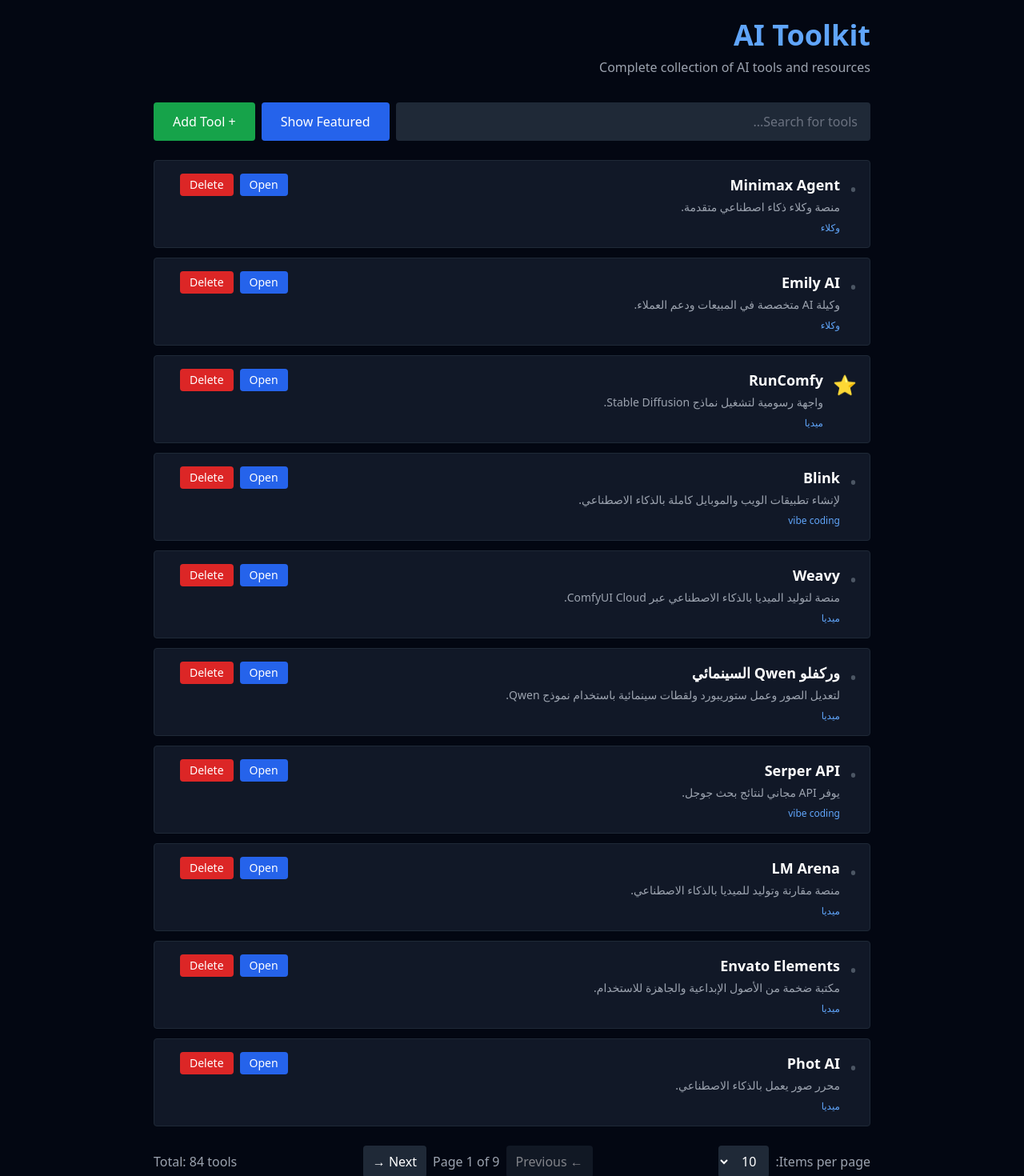
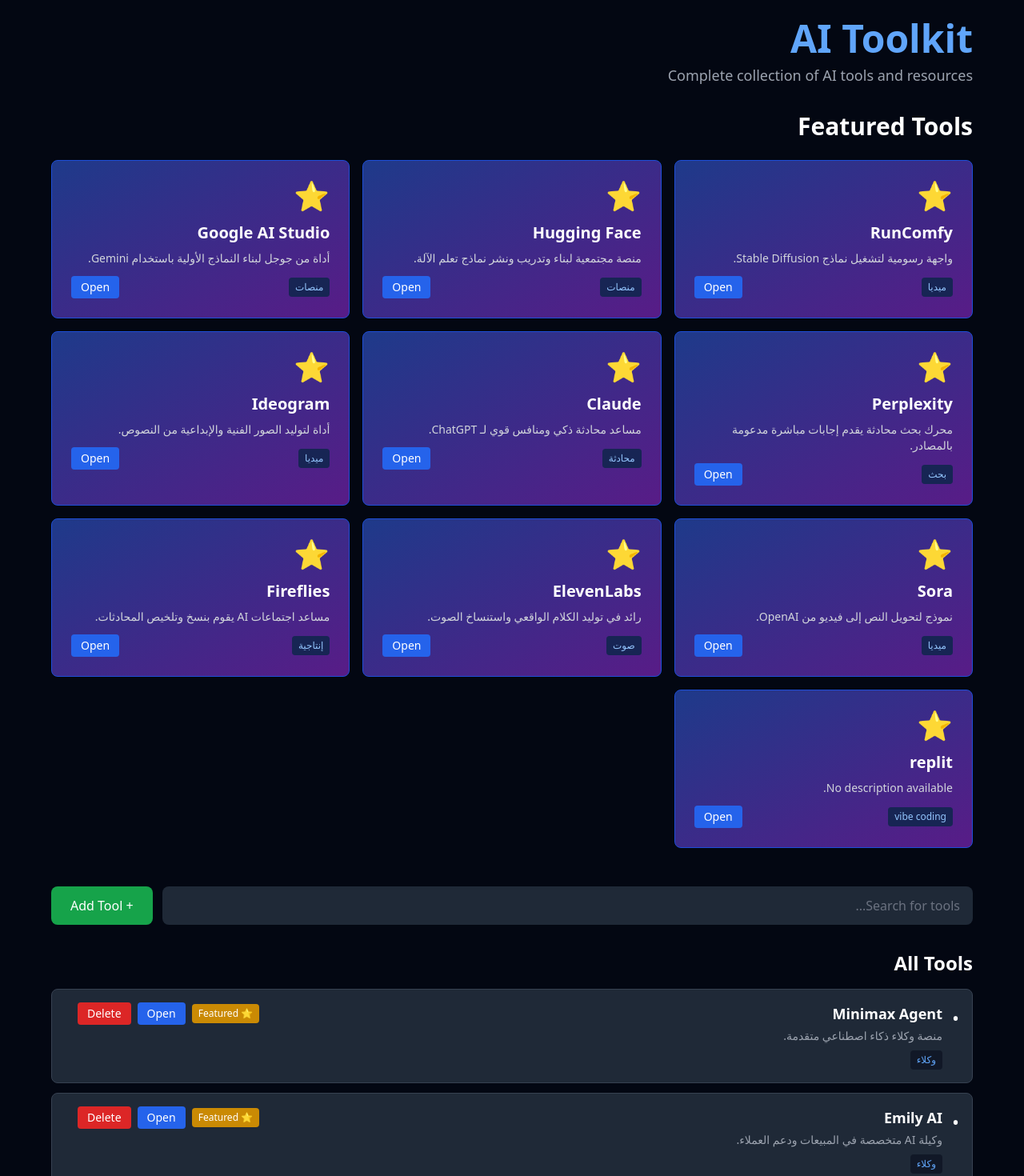
Before and after one commit to Omarhussien2/toolkit, a React (Vite) app: page / in a window 1280 px wide. Shown: the top 1470 px of the page at 80% size. Built offline with nearby package versions, Linux system fonts and the light colour scheme.

Commit message:
Redesign: Add Featured Tools section, improve UX with better layout

```diff
--- a/App.tsx
+++ b/App.tsx
@@ -3,20 +3,20 @@ import { initialTools } from './data';
 
 function App() {
   const [searchQuery, setSearchQuery] = useState('');
-  const [filterMode, setFilterMode] = useState('all');
-  const [currentPage, setCurrentPage] = useState(1);
-  const [itemsPerPage, setItemsPerPage] = useState(10);
   const [allTools, setAllTools] = useState(initialTools || []);
   const [showAddForm, setShowAddForm] = useState(false);
   const [newTool, setNewTool] = useState({ name: '', description: '', category: '', toolUrl: '', featured: false });
+  const [currentPage, setCurrentPage] = useState(1);
+  const [itemsPerPage, setItemsPerPage] = useState(10);
 
-  // Filter and search logic
+  // Separate featured and regular tools
+  const featuredTools = useMemo(() => {
+    return allTools.filter(tool => tool.featured);
+  }, [allTools]);
+
+  // Filtered tools for search (excluding featured in main list)
   const filteredTools = useMemo(() => {
-    let result = allTools;
-
-    if (filterMode === 'featured') {
-      result = result.filter(tool => tool.featured);
-    }
+    let result = allTools.filter(tool => !tool.featured);
 
     if (searchQuery.trim()) {
       result = result.filter(tool =>
@@ -27,7 +27,7 @@ function App() {
     }
 
     return result;
-  }, [searchQuery, filterMode, allTools]);
+  }, [searchQuery, allTools]);
 
   // Pagination logic
   const totalPages = Math.ceil(filteredTools.length / itemsPerPage);
@@ -53,18 +53,71 @@ function App() {
     setAllTools(allTools.filter(tool => tool.id !== id));
   };
 
+  const toggleFeatured = (id) => {
+    setAllTools(allTools.map(tool =>
+      tool.id === id ? { ...tool, featured: !tool.featured } : tool
+    ));
+  };
+
+  const removeFeatured = (id) => {
+    setAllTools(allTools.map(tool =>
+      tool.id === id ? { ...tool, featured: false } : tool
+    ));
+  };
+
   return (
     <div className="min-h-screen bg-gray-950 text-white p-6">
       {/* Header */}
-      <div className="max-w-4xl mx-auto mb-8">
-        <h1 className="text-4xl font-bold text-blue-400 mb-2">AI Toolkit</h1>
-        <p className="text-gray-400">Complete collection of AI tools and resources</p>
+      <div className="max-w-6xl mx-auto mb-8">
+        <h1 className="text-5xl font-bold text-blue-400 mb-2">AI Toolkit</h1>
+        <p className="text-gray-400 text-lg">Complete collection of AI tools and resources</p>
       </div>
 
-      {/* Search & Filter Section */}
-      <div className="max-w-4xl mx-auto mb-6 space-y-4">
-        <div className="flex gap-2">
-          <div className="flex-1">
+      {/* Featured Tools Section */}
+      {featuredTools.length > 0 && (
+        <div className="max-w-6xl mx-auto mb-12">
+          <h2 className="text-3xl font-bold text-white mb-6">Featured Tools</h2>
+          <div className="grid grid-cols-1 md:grid-cols-2 lg:grid-cols-3 gap-4">
+            {featuredTools.map((tool) => (
+              <div
+                key={tool.id}
+                className="bg-gradient-to-br from-blue-900 to-purple-900 border border-blue-700 rounded-lg p-6 hover:shadow-lg hover:shadow-blue-500/50 transition group"
+              >
+                <div className="flex items-start justify-between mb-3">
+                  <span className="text-4xl">⭐</span>
+                  <button
+                    onClick={() => removeFeatured(tool.id)}
+                    className="opacity-0 group-hover:opacity-100 px-2 py-1 text-xs bg-red-600 hover:bg-red-700 rounded transition"
+                    title="Remove from featured"
+                  >
+                    Remove
+                  </button>
+                </div>
+                <h3 className="text-xl font-bold text-white mb-2">{tool.name}</h3>
+                <p className="text-sm text-gray-300 mb-3">{tool.description}</p>
+                <div className="flex items-center justify-between">
+                  <span className="text-xs text-blue-300 bg-blue-950 px-2 py-1 rounded">
+                    {tool.category}
+                  </span>
+                  <a
+                    href={tool.toolUrl}
+                    target="_blank"
+                    rel="noopener noreferrer"
+                    className="px-3 py-1 text-sm bg-blue-600 hover:bg-blue-700 rounded font-medium transition"
+                  >
+                    Open
+                  </a>
+                </div>
+              </div>
+            ))}
+          </div>
+        </div>
+      )}
+
+      {/* Search & Controls Section */}
+      <div className="max-w-6xl mx-auto mb-8 space-y-4">
+        <div className="flex gap-3 flex-wrap">
+          <div className="flex-1 min-w-[300px]">
             <input
               type="text"
               placeholder="Search for tools..."
@@ -73,55 +126,49 @@ function App() {
                 setSearchQuery(e.target.value);
                 setCurrentPage(1);
               }}
-              className="w-full bg-gray-800 text-white rounded px-4 py-3 focus:outline-none focus:ring-2 focus:ring-blue-500 placeholder-gray-500"
+              className="w-full bg-gray-800 text-white rounded-lg px-4 py-3 focus:outline-none focus:ring-2 focus:ring-blue-500 placeholder-gray-500"
             />
           </div>
           <button
-            onClick={() => {
-              setFilterMode(filterMode === 'all' ? 'featured' : 'all');
-              setCurrentPage(1);
-            }}
-            className="px-6 py-3 bg-blue-600 hover:bg-blue-700 rounded font-medium transition"
+            onClick={() => setShowAddForm(!showAddForm)}
+            className="px-6 py-3 bg-green-600 hover:bg-green-700 rounded-lg font-medium transition flex items-center gap-2"
           >
-            {filterMode === 'all' ? 'Show Featured' : 'Show All'}
-          </button>
-          <button
-            onClick={() => setShowAddForm(!showAddForm)}
-            className="px-6 py-3 bg-green-600 hover:bg-green-700 rounded font-medium transition"
-          >
-            + Add Tool
+            <span>+ Add Tool</span>
           </button>
         </div>
 
         {/* Add Tool Form */}
         {showAddForm && (
-          <div className="bg-gray-800 border border-gray-700 rounded p-4 space-y-3">
+          <div className="bg-gray-800 border border-gray-700 rounded-lg p-6 space-y-4">
+            <h3 className="text-xl font-bold text-white">Add New Tool</h3>
+            <div className="grid grid-cols-1 md:grid-cols-2 gap-4">
               <input
                 type="text"
                 placeholder="Tool Name"
                 value={newTool.name}
                 onChange={(e) => setNewTool({ ...newTool, name: e.target.value })}
-              className="w-full bg-gray-900 text-white rounded px-3 py-2 focus:outline-none focus:ring-2 focus:ring-blue-500"
-            />
-            <textarea
-              placeholder="Description"
-              value={newTool.description}
-              onChange={(e) => setNewTool({ ...newTool, description: e.target.value })}
-              className="w-full bg-gray-900 text-white rounded px-3 py-2 focus:outline-none focus:ring-2 focus:ring-blue-500 h-20"
+                className="bg-gray-900 text-white rounded px-4 py-2 focus:outline-none focus:ring-2 focus:ring-blue-500"
               />
               <input
                 type="text"
                 placeholder="Category"
                 value={newTool.category}
                 onChange={(e) => setNewTool({ ...newTool, category: e.target.value })}
-              className="w-full bg-gray-900 text-white rounded px-3 py-2 focus:outline-none focus:ring-2 focus:ring-blue-500"
+                className="bg-gray-900 text-white rounded px-4 py-2 focus:outline-none focus:ring-2 focus:ring-blue-500"
+              />
+            </div>
+            <textarea
+              placeholder="Description"
+              value={newTool.description}
+              onChange={(e) => setNewTool({ ...newTool, description: e.target.value })}
+              className="w-full bg-gray-900 text-white rounded px-4 py-2 focus:outline-none focus:ring-2 focus:ring-blue-500 h-20"
             />
             <input
               type="url"
               placeholder="Tool URL"
               value={newTool.toolUrl}
               onChange={(e) => setNewTool({ ...newTool, toolUrl: e.target.value })}
-              className="w-full bg-gray-900 text-white rounded px-3 py-2 focus:outline-none focus:ring-2 focus:ring-blue-500"
+              className="w-full bg-gray-900 text-white rounded px-4 py-2 focus:outline-none focus:ring-2 focus:ring-blue-500"
             />
             <label className="flex items-center gap-2 cursor-pointer">
               <input
@@ -130,18 +177,18 @@ function App() {
                 onChange={(e) => setNewTool({ ...newTool, featured: e.target.checked })}
                 className="w-4 h-4"
               />
-              <span>Mark as Featured</span>
+              <span className="text-white">Add to Featured Tools</span>
             </label>
             <div className="flex gap-2">
               <button
                 onClick={handleAddTool}
-                className="px-4 py-2 bg-green-600 hover:bg-green-700 rounded transition"
+                className="px-6 py-2 bg-blue-600 hover:bg-blue-700 rounded-lg font-medium transition"
               >
                 Save Tool
               </button>
               <button
                 onClick={() => setShowAddForm(false)}
-                className="px-4 py-2 bg-gray-700 hover:bg-gray-600 rounded transition"
+                className="px-6 py-2 bg-gray-700 hover:bg-gray-600 rounded-lg font-medium transition"
               >
                 Cancel
               </button>
@@ -150,46 +197,48 @@ function App() {
         )}
       </div>
 
-      {/* Tools List */}
-      <div className="max-w-4xl mx-auto space-y-3 mb-6">
+      {/* All Tools List */}
+      <div className="max-w-6xl mx-auto mb-8">
+        <h2 className="text-2xl font-bold text-white mb-4">All Tools</h2>
+        <div className="space-y-3">
           {paginatedTools.length > 0 ? (
             paginatedTools.map((tool) => (
               <div
                 key={tool.id}
-              className="bg-gray-900 border border-gray-800 rounded p-4 hover:bg-gray-800 hover:border-gray-700 transition flex items-start justify-between group"
+                className="bg-gray-800 border border-gray-700 rounded-lg p-4 hover:bg-gray-750 hover:border-gray-600 transition flex items-start justify-between group"
               >
                 <div className="flex items-start gap-3 flex-1 min-w-0">
-                <div className="flex-shrink-0 mt-1">
-                  {tool.featured ? (
-                    <span className="text-yellow-400 text-2xl">⭐</span>
-                  ) : (
-                    <span className="text-gray-600 text-2xl">•</span>
-                  )}
-                </div>
-
+                  <span className="text-2xl flex-shrink-0 mt-1">•</span>
                   <div className="flex-1 min-w-0">
-                  <h3 className="text-lg font-semibold text-white mb-1 group-hover:text-blue-400 transition">
-                    {tool.name}
-                  </h3>
+                    <h3 className="text-lg font-semibold text-white mb-1">{tool.name}</h3>
                     <p className="text-sm text-gray-400 mb-2">{tool.description}</p>
-                  <div className="flex items-center gap-3 flex-wrap text-xs text-gray-500">
-                    {tool.category && <span className="text-blue-400">{tool.category}</span>}
+                    <div className="flex items-center gap-3 flex-wrap">
+                      <span className="text-xs text-blue-400 bg-gray-900 px-2 py-1 rounded">
+                        {tool.category}
+                      </span>
                     </div>
                   </div>
                 </div>
 
                 <div className="flex items-center gap-2 flex-shrink-0 ml-4">
+                  <button
+                    onClick={() => toggleFeatured(tool.id)}
+                    className="px-2 py-1 text-xs bg-yellow-600 hover:bg-yellow-700 rounded transition font-medium"
+                    title="Add to featured"
+                  >
+                    ⭐ Featured
+                  </button>
                   <a
                     href={tool.toolUrl}
                     target="_blank"
                     rel="noopener noreferrer"
-                  className="px-3 py-1 text-sm bg-blue-600 hover:bg-blue-700 rounded transition font-medium"
+                    className="px-3 py-1 text-sm bg-blue-600 hover:bg-blue-700 rounded font-medium transition"
                   >
                     Open
                   </a>
                   <button
                     onClick={() => handleDeleteTool(tool.id)}
-                  className="px-3 py-1 text-sm bg-red-600 hover:bg-red-700 rounded transition font-medium"
+                    className="px-3 py-1 text-sm bg-red-600 hover:bg-red-700 rounded font-medium transition"
                   >
                     Delete
                   </button>
@@ -202,10 +251,11 @@ function App() {
             </div>
           )}
         </div>
+      </div>
 
       {/* Pagination Controls */}
       {totalPages > 1 && (
-        <div className="max-w-4xl mx-auto flex items-center justify-between">
+        <div className="max-w-6xl mx-auto flex items-center justify-between flex-wrap gap-4">
           <div className="flex items-center gap-2">
             <span className="text-gray-400">Items per page:</span>
             <select
@@ -227,19 +277,19 @@ function App() {
             <button
               onClick={() => setCurrentPage(Math.max(1, currentPage - 1))}
               disabled={currentPage === 1}
-              className="px-3 py-2 bg-gray-800 hover:bg-gray-700 disabled:opacity-50 disabled:cursor-not-allowed rounded transition"
+              className="px-3 py-2 bg-gray-800 hover:bg-gray-700 disabled:opacity-50 disabled:cursor-not-allowed rounded font-medium transition"
             >
               ← Previous
             </button>
 
-            <div className="text-gray-400">
+            <div className="text-gray-400 px-4">
               Page {currentPage} of {totalPages}
             </div>
 
             <button
               onClick={() => setCurrentPage(Math.min(totalPages, currentPage + 1))}
               disabled={currentPage === totalPages}
-              className="px-3 py-2 bg-gray-800 hover:bg-gray-700 disabled:opacity-50 disabled:cursor-not-allowed rounded transition"
+              className="px-3 py-2 bg-gray-800 hover:bg-gray-700 disabled:opacity-50 disabled:cursor-not-allowed rounded font-medium transition"
             >
               Next →
             </button>
```
Lines whose indentation alone changed are shown as unchanged.
